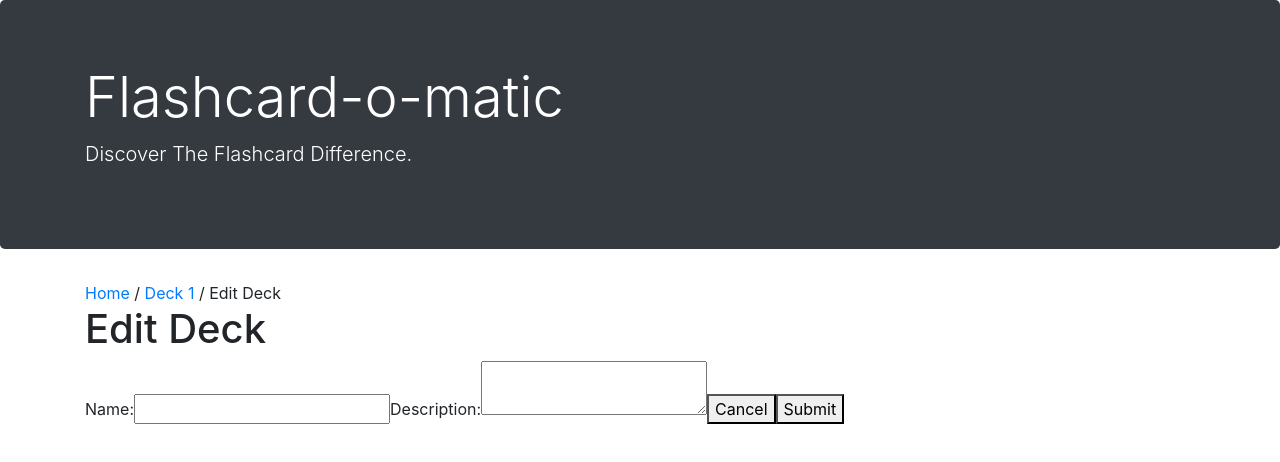
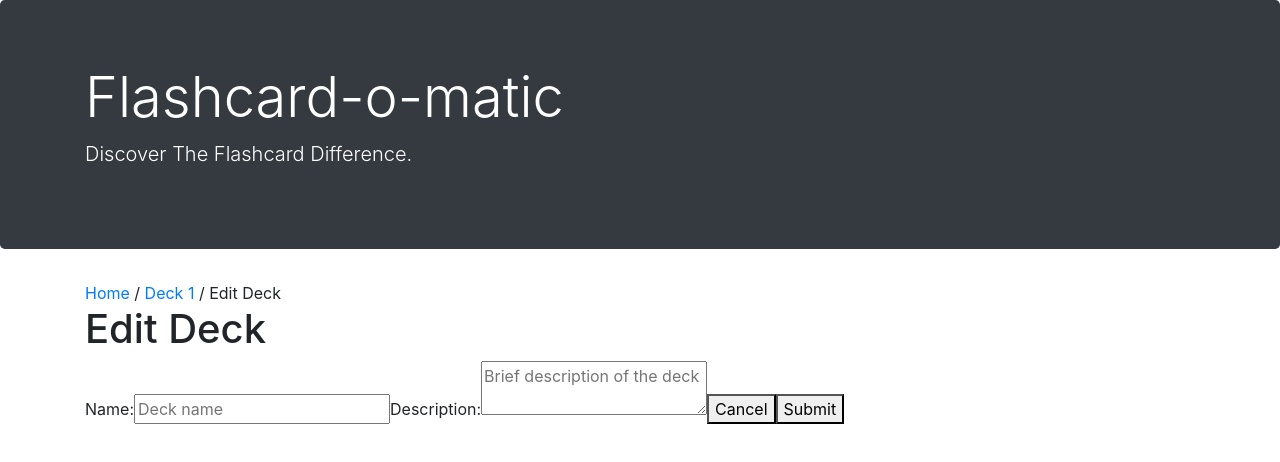
Before and after one commit to rkrutek-indeed/flashcard-app-capstone, a React (Create React App) app: page /decks/1/edit in a window 1280 px wide. Shown: the top 462 px of the page. Built offline with nearby package versions, Linux system fonts and the light colour scheme; no server answers; a web font is replaced by a local one.

Commit message:
Added placeholders and required property for inputs

```diff
--- a/src/Layout/AddCard.js
+++ b/src/Layout/AddCard.js
@@ -48,6 +48,7 @@ function AddCard({addNewCard}) {
                         id="front"
                         name="front"
                         required={true}
+                        placeholder="Front side of card"
                         onChange={handleFrontChange}
                         value={front}
                     />
@@ -58,6 +59,7 @@ function AddCard({addNewCard}) {
                         id="back"
                         name="back"
                         required={true}
+                        placeholder="Back side of card"
                         onChange={handleBackChange}
                         value={back}
                     />
--- a/src/Layout/CreateDeck.js
+++ b/src/Layout/CreateDeck.js
@@ -36,6 +36,7 @@ function CreateDeck() {
                       id="name"
                       type="text"
                       name="name"
+                      placeholder="Deck name"
                       required={true}
                       onChange={handleNameChange}
                       value={name}
@@ -46,6 +47,7 @@ function CreateDeck() {
                   <textarea
                       id="description"
                       name="description"
+                      placeholder="Brief description of the deck"
                       required={true}
                       onChange={handleDescriptionChange}
                       value={description}
--- a/src/Layout/EditCard.js
+++ b/src/Layout/EditCard.js
@@ -56,6 +56,8 @@ function EditCard() {
                     <textarea
                         id="front"
                         name="front"
+                        placeholder="Front side of card"
+                        required={true}
                         onChange={handleFrontChange}
                         value={front}
                     />
@@ -65,6 +67,8 @@ function EditCard() {
                     <textarea
                         id="back"
                         name="back"
+                        placeholder="Back side of card"
+                        required={true}
                         onChange={handleBackChange}
                         value={back}
                     />
--- a/src/Layout/EditDeck.js
+++ b/src/Layout/EditDeck.js
@@ -47,6 +47,8 @@ function EditDeck() {
                         id="name"
                         type="text"
                         name="name"
+                        placeholder="Deck name"
+                        required={true}
                         onChange={handleNameChange}
                         value={name}
                     />
@@ -56,6 +58,8 @@ function EditDeck() {
                     <textarea
                         id="description"
                         name="description"
+                        placeholder="Brief description of the deck"
+                        required={true}
                         onChange={handleDescriptionChange}
                         value={description}
                     />
```
